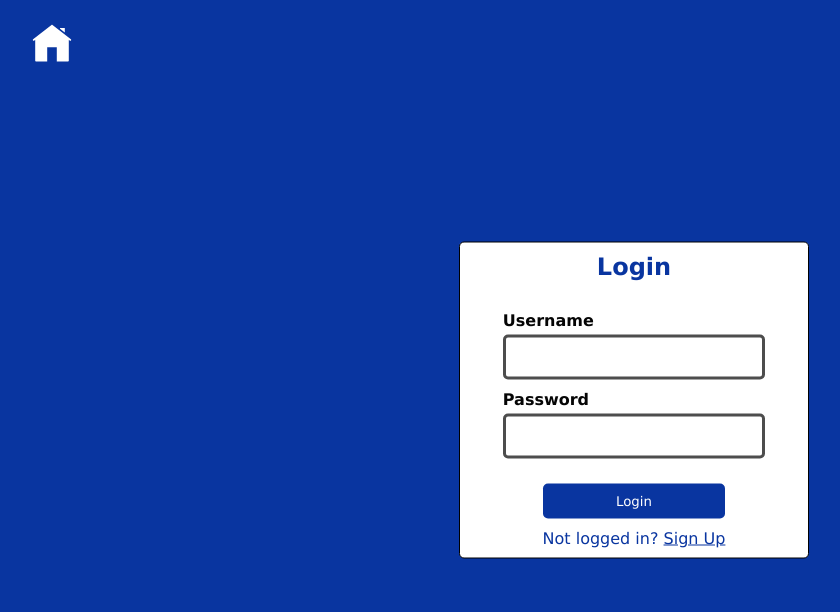
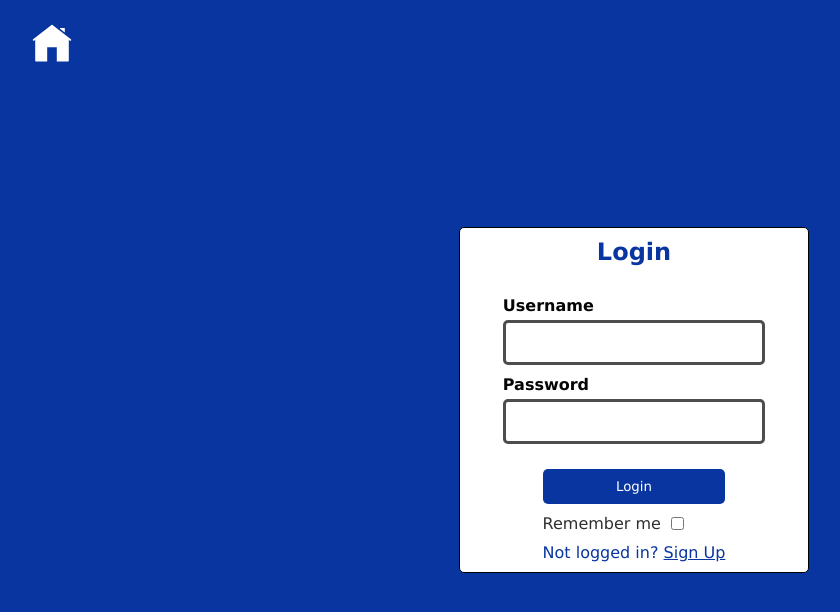
Before and after one commit to kelvinOhaya/bluesky-frontend, a React (Vite) app: page /register in a window 1280 px wide. Shown: the top 612 px of the page, without its empty margins (6-846 px from the left). Built offline with nearby package versions, Linux system fonts and the light colour scheme; no server answers.

Commit message:
added a 'remember me' feature

```diff
--- a/src/components/chatRoomComponents/Display/Header/Header.jsx
+++ b/src/components/chatRoomComponents/Display/Header/Header.jsx
@@ -160,6 +160,10 @@ function Header({ className }) {
                       />
                     );
                   } else {
+                    if (
+                      currentChat.joinCode === "1tOJxy" &&
+                      option.label !== "Edit Group Profile"
+                    )
                       return (
                         <Option
                           key={index}
--- a/src/components/general/Overlay/Overlay.jsx
+++ b/src/components/general/Overlay/Overlay.jsx
@@ -22,7 +22,7 @@ function Overlay({
           exit={{ opacity: 0, transition: { duration: "0.7" } }}
           transition={{ duration: "0.3" }}
           onClick={() => {
-            if (groupOptionsIsOpened) {
+            if (groupOptionsIsOpened === true) {
               setGroupOptionsIsOpened(false);
             } else {
               setSettingsIsOpened(false);
--- a/src/components/loginSignUp/Login.jsx
+++ b/src/components/loginSignUp/Login.jsx
@@ -1,11 +1,10 @@
 import styles from "./LoginSignUp.module.css";
-import { useState } from "react";
-import { useNavigate } from "react-router-dom";
+import { useEffect, useState } from "react";
+import { Navigate, useNavigate } from "react-router-dom";
 import useAuth from "../../contexts/auth/useAuth";
 
-function Login({ setMode }) {
-  const { login } = useAuth();
-  const navigate = useNavigate();
+function Login({ setMode, rememberMe, setRememberMe }) {
+  const { login, refreshToken } = useAuth();
 
   const [userData, setUserData] = useState({
     username: "",
@@ -14,10 +13,12 @@ function Login({ setMode }) {
   // possible states: "incorrect credentials"
   const [error, setError] = useState("");
 
-  const handleLoginDev = () => {
-    const last = "/chatroom";
-    window.location.href = last;
-  };
+  useEffect(() => {
+    if (!refreshToken) return;
+    if (refreshToken) {
+      window.location.href = "/chatroom";
+    }
+  }, []);
 
   const handleLogin = async (e) => {
     e.preventDefault();
@@ -31,7 +32,7 @@ function Login({ setMode }) {
 
     try {
       console.log("Calling login...");
-      const loginStatus = await login({ username, password });
+      const loginStatus = await login({ username, password }, rememberMe);
       console.log("Login response:", loginStatus);
       if (loginStatus === 200) {
         console.log("Login successful, navigating...");
@@ -88,6 +89,13 @@ function Login({ setMode }) {
           )}
           <span className={styles.submitAndReminder}>
             <button type="submit">Login</button>
+            <span className={styles.rememberMe}>
+              <label htmlFor="remember-me">Remember me</label>
+              <input
+                type="checkbox"
+                onChange={() => setRememberMe((prev) => !prev)}
+              />
+            </span>
             <p>
               Not logged in? <a onClick={() => setMode("signup")}>Sign Up</a>
             </p>
--- a/src/components/loginSignUp/LoginSignUp.module.css
+++ b/src/components/loginSignUp/LoginSignUp.module.css
@@ -101,6 +101,12 @@
   color: red;
 }
 
+.rememberMe {
+  color: rgb(47, 47, 47);
+  display: flex;
+  gap: 10px;
+}
+
 /* media query for mobile */
 @media (max-width: 840px) {
   /* .container {
--- a/src/components/loginSignUp/SignUp.jsx
+++ b/src/components/loginSignUp/SignUp.jsx
@@ -4,7 +4,7 @@ import { useState } from "react";
 import useAuth from "../../contexts/auth/useAuth";
 import api from "../../utils/api";
 
-function SignUp({ setMode }) {
+function SignUp({ setMode, rememberMe, setRememberMe }) {
   const navigate = useNavigate();
   const { signUp } = useAuth();
 
@@ -49,7 +49,7 @@ function SignUp({ setMode }) {
       //console.log("Error verifying signup form: ", error);
     }
 
-    const signUpStatus = await signUp({ username, password });
+    const signUpStatus = await signUp({ username, password }, rememberMe);
     console.log(`Status: ${signUpStatus}`);
     if (signUpStatus === 200) {
       const last = "/chatroom";
@@ -106,6 +106,13 @@ function SignUp({ setMode }) {
         </div>
         <span className={styles.submitAndReminder}>
           <button type="submit">Sign Up</button>
+          <span className={styles.rememberMe}>
+            <label htmlFor="remember-me">Remember me</label>
+            <input
+              type="checkbox"
+              onChange={() => setRememberMe((prev) => !prev)}
+            />
+          </span>
           <p>
             Already have an account?{" "}
             <a onClick={() => setMode("login")}>Log in here</a>
--- a/src/contexts/auth/AuthProvider.jsx
+++ b/src/contexts/auth/AuthProvider.jsx
@@ -28,7 +28,9 @@ const AuthProvider = ({ children }) => {
     const refresh = async () => {
       try {
         // Try to get refresh token from sessionStorage on app start
-        const storedRefreshToken = sessionStorage.getItem("refreshToken");
+        const storedRefreshToken =
+          localStorage.getItem("refreshToken") ||
+          sessionStorage.getItem("refreshToken");
         if (!storedRefreshToken) {
           throw new Error("No refresh token found");
         }
@@ -59,13 +61,15 @@ const AuthProvider = ({ children }) => {
   }, [accessToken, refreshToken]);
 
   //creates a user in mongodb and gets both access and refresh tokens
-  const signUp = async (credentials) => {
+  const signUp = async (credentials, rememberMe) => {
     try {
       const response = await api.post("/auth/signup", credentials);
       setTokens(response.data.accessToken, response.data.refreshToken);
 
-      // Store refresh token in sessionStorage
-      sessionStorage.setItem("refreshToken", response.data.refreshToken);
+      // Store refresh token in sessionStorage, or local storage if the user wants to be remembered
+      rememberMe === true
+        ? localStorage.setItem("refreshToken", response.data.refreshToken)
+        : sessionStorage.setItem("refreshToken", response.data.refreshToken);
 
       await fetchUser(response.data.accessToken);
       return response.status;
@@ -76,13 +80,15 @@ const AuthProvider = ({ children }) => {
   };
 
   //send a post request to the login route and get both tokens
-  const login = async (credentials) => {
+  const login = async (credentials, rememberMe) => {
     try {
       const response = await api.post("/auth/login", credentials);
       setTokens(response.data.accessToken, response.data.refreshToken);
 
-      // Store refresh token in sessionStorage
-      sessionStorage.setItem("refreshToken", response.data.refreshToken);
+      // Store refresh token in sessionStorage, or local storage if the user wants to be remembered
+      rememberMe === true
+        ? localStorage.setItem("refreshToken", response.data.refreshToken)
+        : sessionStorage.setItem("refreshToken", response.data.refreshToken);
 
       await fetchUser(response.data.accessToken);
       return response.status;
@@ -98,6 +104,7 @@ const AuthProvider = ({ children }) => {
       //ignore error, continue with logout
     }
     setTokens(null, null);
+    localStorage.removeItem("refreshToken");
     sessionStorage.removeItem("refreshToken");
     setUser(null);
     setIsLoading(false);
@@ -126,6 +133,8 @@ const AuthProvider = ({ children }) => {
         fetchUser,
         accessToken,
         setAccessToken,
+        refreshToken,
+        setRefreshToken,
         isLoading,
         setIsLoading,
       }}
--- a/src/contexts/chatRoom/ChatRoomProvider.jsx
+++ b/src/contexts/chatRoom/ChatRoomProvider.jsx
@@ -17,10 +17,12 @@ function ChatRoomProvider({ children }) {
   const [isMobile, setIsMobile] = useState(window.innerWidth < 798);
   const [windowWidth, setWindowWidth] = useState(window.innerWidth);
   const [sidebarIsOpen, setSidebarIsOpen] = useState(false);
+
   const currentChat =
     chatRooms?.find((room) => currentChatId === room._id) || null;
   const prevRoomId = useRef(); //seems to be for debugging purposes
 
+  // Recheck screen width every rerender
   useEffect(() => {
     const handleResize = () => {
       setIsTablet(window.innerWidth < 1010);
--- a/src/pages/Register/Register.jsx
+++ b/src/pages/Register/Register.jsx
@@ -13,6 +13,8 @@ function Register() {
   console.log(chatRooms);
   const navigate = useNavigate();
   const [mode, setMode] = useState("login");
+  const [rememberMe, setRememberMe] = useState(false);
+
   return (
     <div className={styles.container}>
       <button className={styles.goBack} onClick={() => navigate("/")}>
@@ -20,9 +22,17 @@ function Register() {
       </button>
 
       {mode === "login" ? (
-        <Login setMode={setMode} />
+        <Login
+          setMode={setMode}
+          rememberMe={rememberMe}
+          setRememberMe={setRememberMe}
+        />
       ) : (
-        <SignUp setMode={setMode} />
+        <SignUp
+          setMode={setMode}
+          rememberMe={rememberMe}
+          setRememberMe={setRememberMe}
+        />
       )}
     </div>
   );
```
Lines whose indentation alone changed are shown as unchanged.
